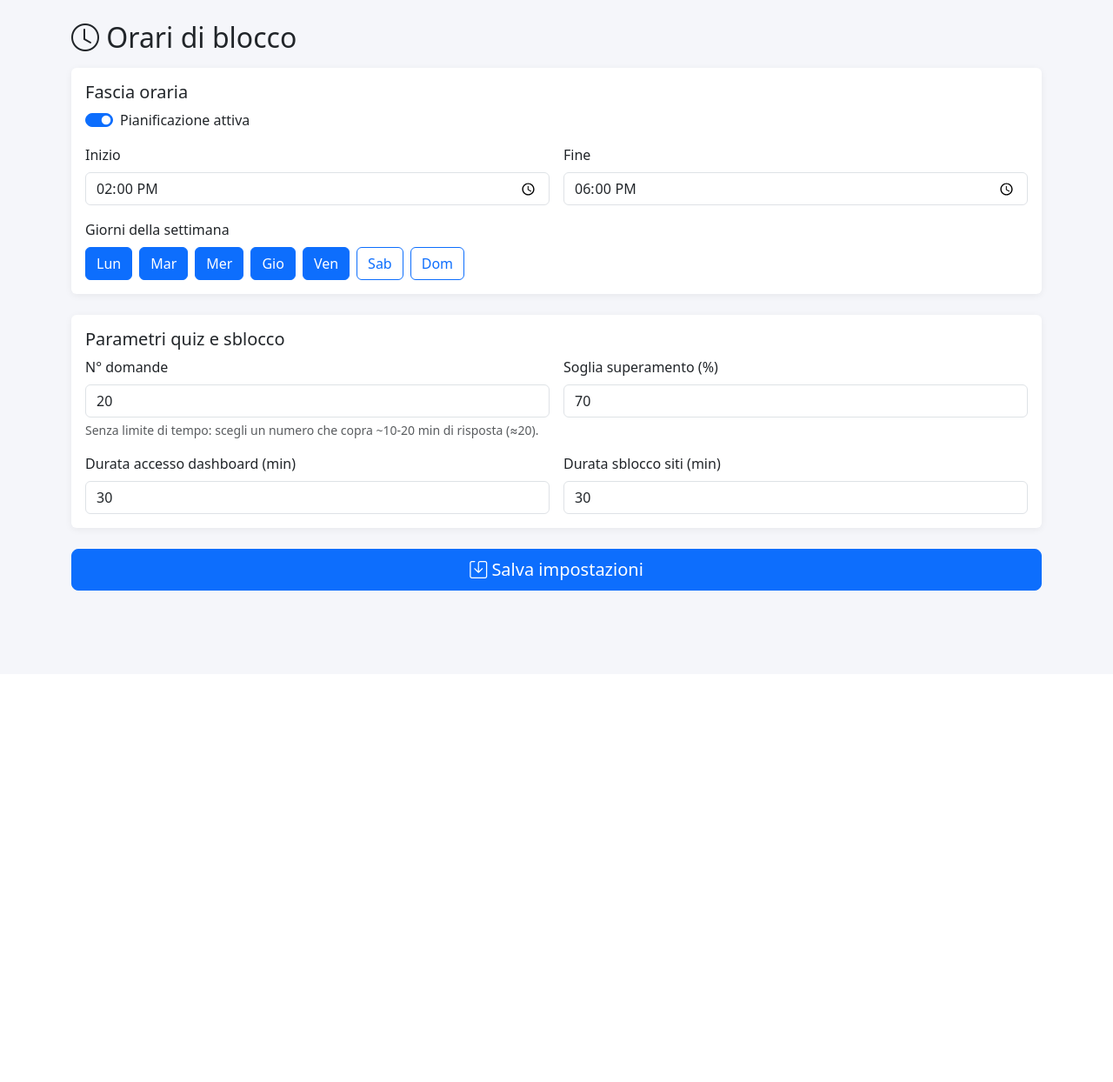
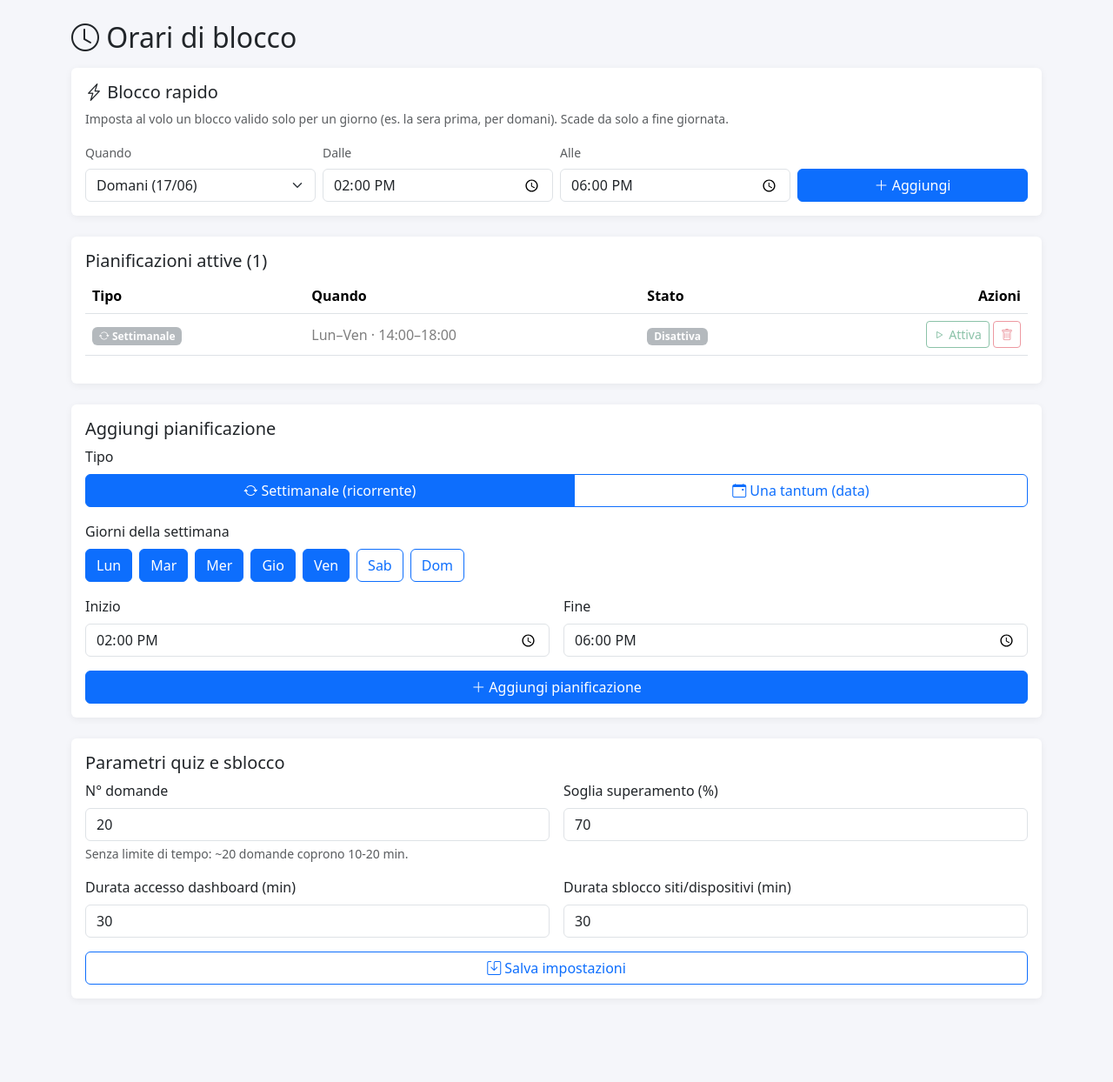
Before and after one commit to gndr-sudo/FocusBlock, a Flask app: page /schedule in a window 1280 px wide. Shown: the part 56-1300 px from the top of the page at 87% size. Before the commit the page ends 735 px from the top, so only its background shows below. Run offline with Flask 3, Linux system fonts and the light colour scheme; some libraries are stand-ins or nearby versions.

Commit message:
Calendario: pianificazioni multiple (settimanali + una tantum)
Sostituita la singola fascia oraria con una lista di pianificazioni, più
adatta a chi imposta il blocco poco prima o la sera prima per il giorno dopo.

- Modello dati: config "schedules" = lista di voci {type: weekly|once, ...}.
  Migrazione automatica dal vecchio campo "schedule" singolo.
- Voci settimanali (giorni ricorrenti) e "una tantum" (data specifica).
- is_blocking_active: attivo se ALMENO una voce abilitata copre l'istante.
- Le voci "once" scadute vengono rimosse in automatico (prune).
- CRUD: add / quick (Oggi/Domani) / remove / toggle + settings (quiz/durate).
- UI Orari riscritta: blocco rapido, elenco con attiva/disattiva/rimuovi,
  form aggiunta settimanale/una tantum.
- Dashboard: card "Blocchi di oggi" con le fasce odierne.
- install.sh/config.example.json aggiornati (schedule-agnostici).

Co-Authored-By: Claude Opus 4.8 <noreply@anthropic.com>
Claude-Session: https://claude.ai/code/session_012yESZgGTWpxjeSFc8oP6TE

```diff
--- a/app.py
+++ b/app.py
@@ -149,15 +149,22 @@ def status_info():
 
     ag_ok, ag_msg = blocker.test_adguard(cfg)
 
+    # Pianificazioni che si applicano oggi (abilitate)
+    schedules = blocker.list_schedules(cfg)
+    enabled = [s for s in schedules if s.get("enabled", True)]
+    today_windows = [s["description"] for s in enabled
+                     if blocker.entry_applies_on_day(s, now)]
+
     return {
         "active": active,
         "blocking_now": active and not unlocked,
         "unlocked": unlocked,
         "unlock_left": unlock_left,
         "session_left": session_left,
-        "schedule": cfg.get("schedule", {}),
-        "giorni": GIORNI,
+        "schedules_count": len(enabled),
+        "today_windows": today_windows,
         "blocked_count": len(cfg.get("blocked_sites", [])),
+        "blocked_devices_count": len(cfg.get("blocked_devices", [])),
         "adguard_ok": ag_ok,
         "adguard_msg": ag_msg,
         "now": now.strftime("%H:%M"),
@@ -410,49 +417,91 @@ def devices_toggle():
 @access_required
 def schedule():
     cfg = blocker.load_config()
+    today = datetime.date.today()
+    tomorrow = today + datetime.timedelta(days=1)
     return render_template(
         "schedule.html",
-        schedule=cfg.get("schedule", {}),
+        schedules=blocker.list_schedules(cfg),
         quiz_cfg=cfg.get("quiz", {}),
         session_minutes=cfg.get("session_minutes", 30),
         unlock_minutes=cfg.get("unlock_minutes", 30),
         giorni=GIORNI,
+        today=today.strftime("%Y-%m-%d"),
+        tomorrow=tomorrow.strftime("%Y-%m-%d"),
+        today_label=today.strftime("%d/%m"),
+        tomorrow_label=tomorrow.strftime("%d/%m"),
     )
 
 
-@app.route("/schedule/save", methods=["POST"])
+@app.route("/schedule/add", methods=["POST"])
 @access_required
-def schedule_save():
+def schedule_add():
+    tipo = request.form.get("type", "weekly")
+    entry = {
+        "type": tipo,
+        "start": request.form.get("start", ""),
+        "end": request.form.get("end", ""),
+        "enabled": True,
+    }
+    if tipo == "once":
+        entry["date"] = request.form.get("date", "")
+    else:
+        entry["days"] = [i for i in range(7) if request.form.get(f"day{i}") == "on"]
+
+    ok, msg = blocker.add_schedule_entry(entry)
+    flash(msg, "success" if ok else "danger")
+    return redirect(url_for("schedule"))
+
+
+@app.route("/schedule/quick", methods=["POST"])
+@access_required
+def schedule_quick():
+    """Blocco rapido 'una tantum' per oggi o domani."""
+    when = request.form.get("when", "today")
+    day = datetime.date.today()
+    if when == "tomorrow":
+        day += datetime.timedelta(days=1)
+    entry = {
+        "type": "once",
+        "date": day.strftime("%Y-%m-%d"),
+        "start": request.form.get("start", ""),
+        "end": request.form.get("end", ""),
+        "enabled": True,
+    }
+    ok, msg = blocker.add_schedule_entry(entry)
+    flash(msg, "success" if ok else "danger")
+    return redirect(url_for("schedule"))
+
+
+@app.route("/schedule/remove", methods=["POST"])
+@access_required
+def schedule_remove():
+    ok, msg = blocker.remove_schedule_entry(request.form.get("id", ""))
+    flash(msg, "success" if ok else "danger")
+    return redirect(url_for("schedule"))
+
+
+@app.route("/schedule/toggle", methods=["POST"])
+@access_required
+def schedule_toggle():
+    enabled = request.form.get("enabled", "0") == "1"
+    ok, msg = blocker.set_schedule_entry_enabled(request.form.get("id", ""), enabled)
+    flash(msg, "success" if ok else "danger")
+    return redirect(url_for("schedule"))
+
+
+@app.route("/schedule/settings", methods=["POST"])
+@access_required
+def schedule_settings():
+    """Salva i parametri del quiz e le durate (non le pianificazioni)."""
     cfg = blocker.load_config()
-    sch = cfg.setdefault("schedule", {})
-
-    sch["enabled"] = request.form.get("enabled") == "on"
-    sch["start"] = request.form.get("start", "14:00")
-    sch["end"] = request.form.get("end", "18:00")
-
-    # Giorni selezionati (checkbox day0..day6)
-    days = []
-    for i in range(7):
-        if request.form.get(f"day{i}") == "on":
-            days.append(i)
-    sch["days"] = days
-
-    # Parametri quiz e durate (con validazione minima). Nessun timer: il numero
-    # di domande è pensato per coprire 10-20 minuti di risposta effettiva.
     quiz_cfg = cfg.setdefault("quiz", {})
     quiz_cfg["num_questions"] = _to_int(request.form.get("num_questions"), 20, 1, 180)
     quiz_cfg["pass_threshold"] = _to_int(request.form.get("pass_threshold"), 70, 1, 100)
     cfg["session_minutes"] = _to_int(request.form.get("session_minutes"), 30, 1, 1440)
     cfg["unlock_minutes"] = _to_int(request.form.get("unlock_minutes"), 30, 1, 1440)
-
     blocker.save_config(cfg)
-
-    # Riapplichiamo subito lo stato secondo i nuovi orari
-    ok, msg, _ = blocker.apply_blocking_state(cfg)
-    if ok:
-        flash("Orari e impostazioni salvati.", "success")
-    else:
-        flash(f"Impostazioni salvate, ma AdGuard non aggiornato: {msg}", "warning")
+    flash("Impostazioni salvate.", "success")
     return redirect(url_for("schedule"))
 
 
--- a/templates/schedule.html
+++ b/templates/schedule.html
@@ -4,48 +4,158 @@
 {% block content %}
 <h2 class="mb-3"><i class="bi bi-clock"></i> Orari di blocco</h2>
 
-<form method="post" action="{{ url_for('schedule_save') }}">
+<!-- Blocco rapido: una tantum per oggi o domani -->
+<div class="card mb-4 border-primary">
+  <div class="card-body">
+    <h5 class="card-title"><i class="bi bi-lightning-charge"></i> Blocco rapido</h5>
+    <p class="text-muted small mb-3">
+      Imposta al volo un blocco valido solo per un giorno (es. la sera prima, per domani).
+      Scade da solo a fine giornata.
+    </p>
+    <form method="post" action="{{ url_for('schedule_quick') }}" class="row g-2 align-items-end">
+      <div class="col-6 col-md-3">
+        <label class="form-label small text-muted">Quando</label>
+        <select name="when" class="form-select">
+          <option value="today">Oggi ({{ today_label }})</option>
+          <option value="tomorrow" selected>Domani ({{ tomorrow_label }})</option>
+        </select>
+      </div>
+      <div class="col-6 col-md-3">
+        <label class="form-label small text-muted">Dalle</label>
+        <input type="time" name="start" class="form-control" value="14:00" required>
+      </div>
+      <div class="col-6 col-md-3">
+        <label class="form-label small text-muted">Alle</label>
+        <input type="time" name="end" class="form-control" value="18:00" required>
+      </div>
+      <div class="col-6 col-md-3 d-grid">
+        <button type="submit" class="btn btn-primary"><i class="bi bi-plus-lg"></i> Aggiungi</button>
+      </div>
+    </form>
+  </div>
+</div>
+
+<!-- Elenco pianificazioni -->
 <div class="card mb-4">
   <div class="card-body">
-      <h5 class="card-title">Fascia oraria</h5>
+    <h5 class="card-title">Pianificazioni attive ({{ schedules|length }})</h5>
+    {% if schedules %}
+    <div class="table-responsive">
+      <table class="table align-middle">
+        <thead>
+          <tr><th>Tipo</th><th>Quando</th><th>Stato</th><th class="text-end">Azioni</th></tr>
+        </thead>
+        <tbody>
+          {% for s in schedules %}
+          <tr class="{{ '' if s.enabled else 'opacity-50' }}">
+            <td>
+              {% if s.type == 'once' %}
+                <span class="badge bg-info text-dark"><i class="bi bi-calendar-event"></i> Una tantum</span>
+              {% else %}
+                <span class="badge bg-secondary"><i class="bi bi-arrow-repeat"></i> Settimanale</span>
+              {% endif %}
+            </td>
+            <td>{{ s.description }}</td>
+            <td>
+              {% if s.enabled %}
+                <span class="badge bg-success">Attiva</span>
+              {% else %}
+                <span class="badge bg-secondary">Disattiva</span>
+              {% endif %}
+            </td>
+            <td class="text-end">
+              <form method="post" action="{{ url_for('schedule_toggle') }}" class="d-inline">
+                <input type="hidden" name="id" value="{{ s.id }}">
+                <input type="hidden" name="enabled" value="{{ '0' if s.enabled else '1' }}">
+                {% if s.enabled %}
+                  <button class="btn btn-sm btn-outline-secondary"><i class="bi bi-pause"></i> Disattiva</button>
+                {% else %}
+                  <button class="btn btn-sm btn-outline-success"><i class="bi bi-play"></i> Attiva</button>
+                {% endif %}
+              </form>
+              <form method="post" action="{{ url_for('schedule_remove') }}" class="d-inline">
+                <input type="hidden" name="id" value="{{ s.id }}">
+                <button class="btn btn-sm btn-outline-danger"
+                        onclick="return confirm('Rimuovere questa pianificazione?');">
+                  <i class="bi bi-trash"></i>
+                </button>
+              </form>
+            </td>
+          </tr>
+          {% endfor %}
+        </tbody>
+      </table>
+    </div>
+    {% else %}
+    <p class="text-muted mb-0">Nessuna pianificazione. Aggiungine una qui sotto o usa il blocco rapido.</p>
+    {% endif %}
+  </div>
+</div>
 
-      <div class="form-check form-switch mb-3">
-        <input class="form-check-input" type="checkbox" name="enabled" id="enabled"
-               {% if schedule.enabled %}checked{% endif %}>
-        <label class="form-check-label" for="enabled">Pianificazione attiva</label>
+<!-- Aggiungi pianificazione (settimanale o una tantum) -->
+<div class="card mb-4">
+  <div class="card-body">
+    <h5 class="card-title">Aggiungi pianificazione</h5>
+    <form method="post" action="{{ url_for('schedule_add') }}">
+      <div class="mb-3">
+        <label class="form-label">Tipo</label>
+        <div class="btn-group w-100" role="group">
+          <input type="radio" class="btn-check" name="type" id="type-weekly" value="weekly" checked
+                 onchange="document.getElementById('weekly-box').style.display='block';document.getElementById('once-box').style.display='none';">
+          <label class="btn btn-outline-primary" for="type-weekly"><i class="bi bi-arrow-repeat"></i> Settimanale (ricorrente)</label>
+          <input type="radio" class="btn-check" name="type" id="type-once" value="once"
+                 onchange="document.getElementById('weekly-box').style.display='none';document.getElementById('once-box').style.display='block';">
+          <label class="btn btn-outline-primary" for="type-once"><i class="bi bi-calendar-event"></i> Una tantum (data)</label>
+        </div>
+      </div>
+
+      <div id="weekly-box">
+        <label class="form-label">Giorni della settimana</label>
+        <div class="d-flex flex-wrap gap-2 mb-3">
+          {% for i in range(7) %}
+          <input type="checkbox" class="btn-check" name="day{{ i }}" id="day{{ i }}"
+                 {% if i < 5 %}checked{% endif %}>
+          <label class="btn btn-outline-primary" for="day{{ i }}">{{ giorni[i][:3] }}</label>
+          {% endfor %}
+        </div>
+      </div>
+
+      <div id="once-box" style="display:none;">
+        <div class="mb-3">
+          <label class="form-label">Data</label>
+          <input type="date" name="date" class="form-control" value="{{ tomorrow }}" min="{{ today }}">
+        </div>
       </div>
 
       <div class="row g-3 mb-3">
         <div class="col-sm-6">
           <label class="form-label">Inizio</label>
-          <input type="time" name="start" class="form-control" value="{{ schedule.start }}" required>
+          <input type="time" name="start" class="form-control" value="14:00" required>
         </div>
         <div class="col-sm-6">
           <label class="form-label">Fine</label>
-          <input type="time" name="end" class="form-control" value="{{ schedule.end }}" required>
+          <input type="time" name="end" class="form-control" value="18:00" required>
         </div>
       </div>
 
-      <label class="form-label">Giorni della settimana</label>
-      <div class="d-flex flex-wrap gap-2">
-        {% for i in range(7) %}
-        <input type="checkbox" class="btn-check" name="day{{ i }}" id="day{{ i }}"
-               {% if i in schedule.days %}checked{% endif %}>
-        <label class="btn btn-outline-primary" for="day{{ i }}">{{ giorni[i][:3] }}</label>
-        {% endfor %}
+      <div class="d-grid">
+        <button type="submit" class="btn btn-primary"><i class="bi bi-plus-lg"></i> Aggiungi pianificazione</button>
       </div>
+    </form>
   </div>
 </div>
 
-  <div class="card mb-4">
+<!-- Parametri quiz e durate -->
+<div class="card mb-5">
   <div class="card-body">
     <h5 class="card-title">Parametri quiz e sblocco</h5>
+    <form method="post" action="{{ url_for('schedule_settings') }}">
       <div class="row g-3">
         <div class="col-md-6">
           <label class="form-label">N° domande</label>
           <input type="number" name="num_questions" class="form-control" min="1" max="180"
                  value="{{ quiz_cfg.num_questions }}">
-          <div class="form-text">Senza limite di tempo: scegli un numero che copra ~10-20 min di risposta (≈20).</div>
+          <div class="form-text">Senza limite di tempo: ~20 domande coprono 10-20 min.</div>
         </div>
         <div class="col-md-6">
           <label class="form-label">Soglia superamento (%)</label>
@@ -58,16 +168,15 @@
                  value="{{ session_minutes }}">
         </div>
         <div class="col-md-6">
-          <label class="form-label">Durata sblocco siti (min)</label>
+          <label class="form-label">Durata sblocco siti/dispositivi (min)</label>
           <input type="number" name="unlock_minutes" class="form-control" min="1" max="1440"
                  value="{{ unlock_minutes }}">
         </div>
       </div>
+      <div class="d-grid mt-3">
+        <button type="submit" class="btn btn-outline-primary"><i class="bi bi-save"></i> Salva impostazioni</button>
+      </div>
+    </form>
   </div>
 </div>
-
-  <div class="d-grid mb-5">
-    <button type="submit" class="btn btn-primary btn-lg"><i class="bi bi-save"></i> Salva impostazioni</button>
-  </div>
-</form>
 {% endblock %}
```
Also changed, not shown: blocker.py (+199 -23 lines), config.example.json (+10 -6 lines), templates/dashboard.html (+8 -8 lines), README.md, 1 other file. Lines whose indentation alone changed are shown as unchanged.
